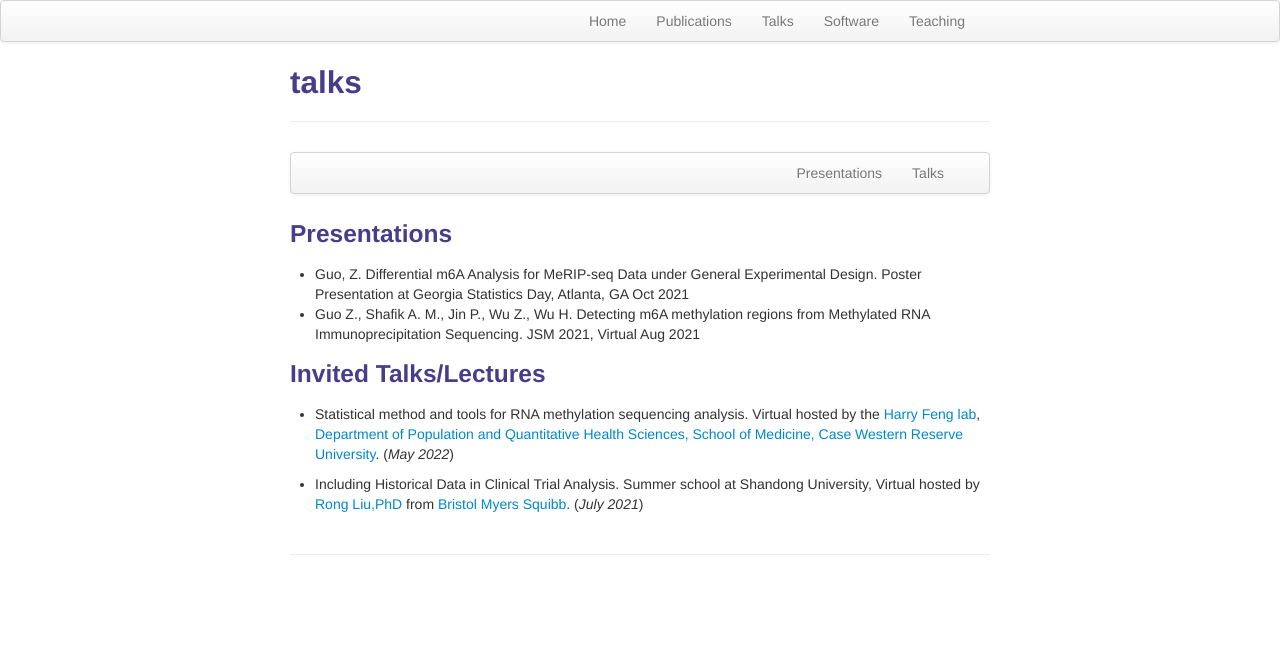
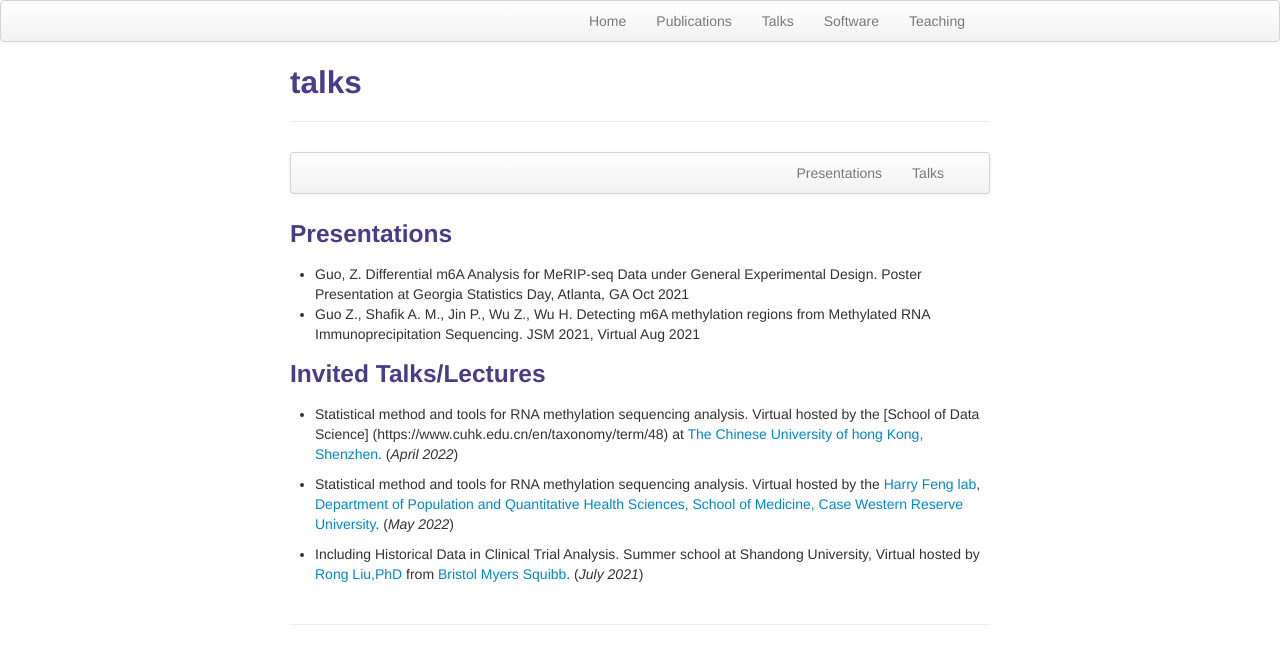
Before and after one commit to ZhenxingGuo0015/ZhenxingGuo0015.github.io, a Jekyll site: the page built from talks.md, in a window 1280 px wide. Shown: the top 664 px of the page. Built offline with Jekyll 4.4.1, drawn with Linux system fonts in a browser that asks for light colours.

Commit message:
Update talks.md

```diff
--- a/talks.md
+++ b/talks.md
@@ -19,6 +19,8 @@ description: Zhenxing Guo's talks
 * Guo Z., Shafik A. M., Jin P., Wu Z., Wu H. Detecting m6A methylation regions from Methylated RNA Immunoprecipitation Sequencing. JSM 2021, Virtual  Aug 2021
 
 ### <a name="Talks"></a> Invited Talks/Lectures
+* Statistical method and tools for RNA methylation sequencing analysis. Virtual hosted by the [School of Data Science] (https://www.cuhk.edu.cn/en/taxonomy/term/48) at [The Chinese University of hong Kong, Shenzhen](https://www.cuhk.edu.cn/en). (_April 2022_)
+
 * Statistical method and tools for RNA methylation sequencing analysis. Virtual hosted by the [Harry Feng lab](https://hfenglab.org/),
 [Department of Population and Quantitative Health Sciences, School of
 Medicine, Case Western Reserve University](https://case.edu/medicine/pqhs/). (_May 2022_)
```
